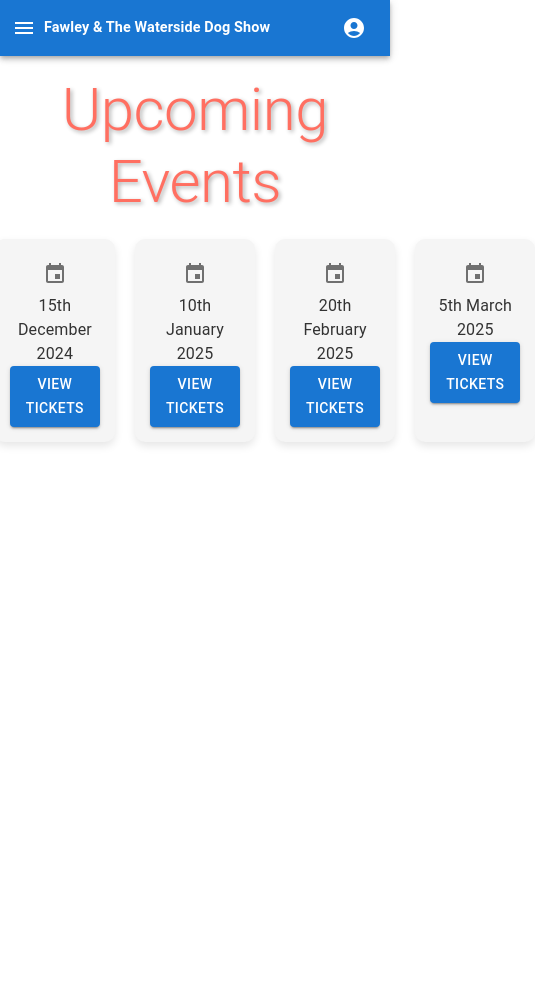
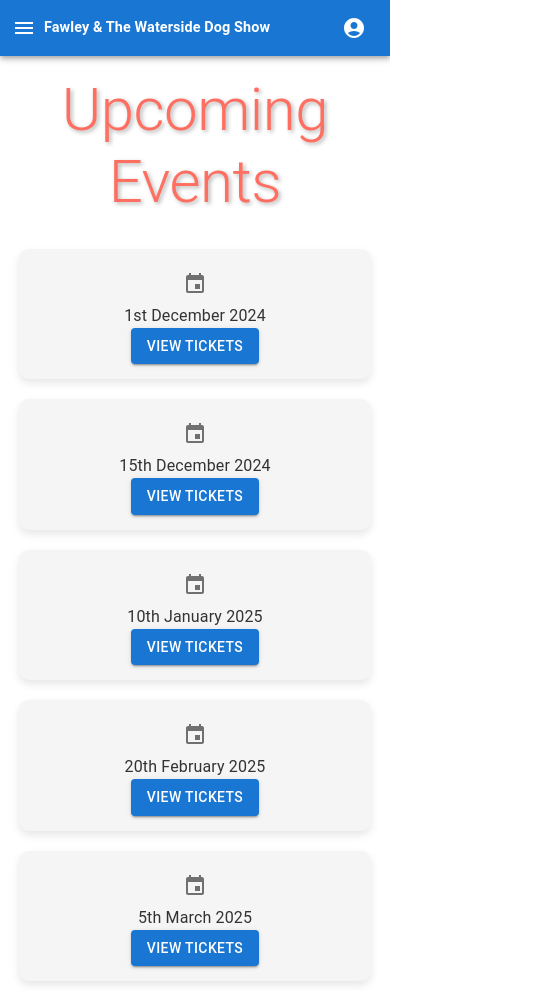
Before and after one commit to eddiemosh/fawley-waterside-dog-show, a React (Create React App) app: page /fawley-waterside-dog-show/events in a window 390 px wide. Shown: the whole page, 535 px wide, since content can reach past the window. Before the commit the page ends 844 px from the top, so only its background shows below. Built offline with nearby package versions, Linux system fonts and the light colour scheme.

Commit message:
Styling Events for mobile view

```diff
--- a/src/components/events/events.css
+++ b/src/components/events/events.css
@@ -10,12 +10,15 @@
     margin-top: 5% !important; /* Space above the title */
 }
 
+/* Flex container for event boxes */
 .events-container {
     display: flex;
     justify-content: center;
+    flex-wrap: wrap; /* Allow wrapping of boxes */
     margin-top: 20px; /* Space between title and event boxes */
 }
 
+/* Style for individual event box */
 .event-box {
     display: flex;
     flex-direction: column;
@@ -27,20 +30,24 @@
     width: 250px; /* Fixed width for event boxes */
     text-align: center;
     margin: 0 10px; /* Space between event boxes */
+    margin-bottom: 20px; /* Space between rows */
 }
 
+/* Style for event icon */
 .event-icon {
     font-size: 3rem;
     color: #ff6f61;
     margin-bottom: 10px; /* Space between icon and date */
 }
 
+/* Style for event date */
 .event-date {
     font-size: 1.5rem;
     color: #333;
     margin-bottom: 15px; /* Space between date and button */
 }
 
+/* Style for view tickets button */
 .view-tickets-button {
     font-size: 1.2rem;
     border-radius: 30px;
@@ -49,6 +56,34 @@
     transition: background-color 0.3s ease;
 }
 
+/* Hover effect for button */
 .view-tickets-button:hover {
     background-color: #e55d50;
 }
+
+/* Media query for mobile devices */
+@media (max-width: 768px) {
+    .events-container {
+        flex-direction: column; /* Stack event boxes vertically */
+        align-items: center; /* Center the stacked boxes */
+    }
+
+    .event-box {
+        width: 100%; /* Make the event boxes take up the full width */
+        max-width: 90%; /* Set a max-width to maintain readability */
+        margin: 10px 0; /* Add space between event boxes */
+    }
+
+    .upcoming-events {
+        font-size: 2rem; /* Reduce font size for the title */
+        margin-top: 20px; /* Adjust margin for mobile view */
+    }
+
+    .event-date {
+        font-size: 1.2rem; /* Slightly reduce font size for event dates */
+    }
+
+    .view-tickets-button {
+        font-size: 1rem; /* Reduce button size for mobile */
+    }
+}
```
